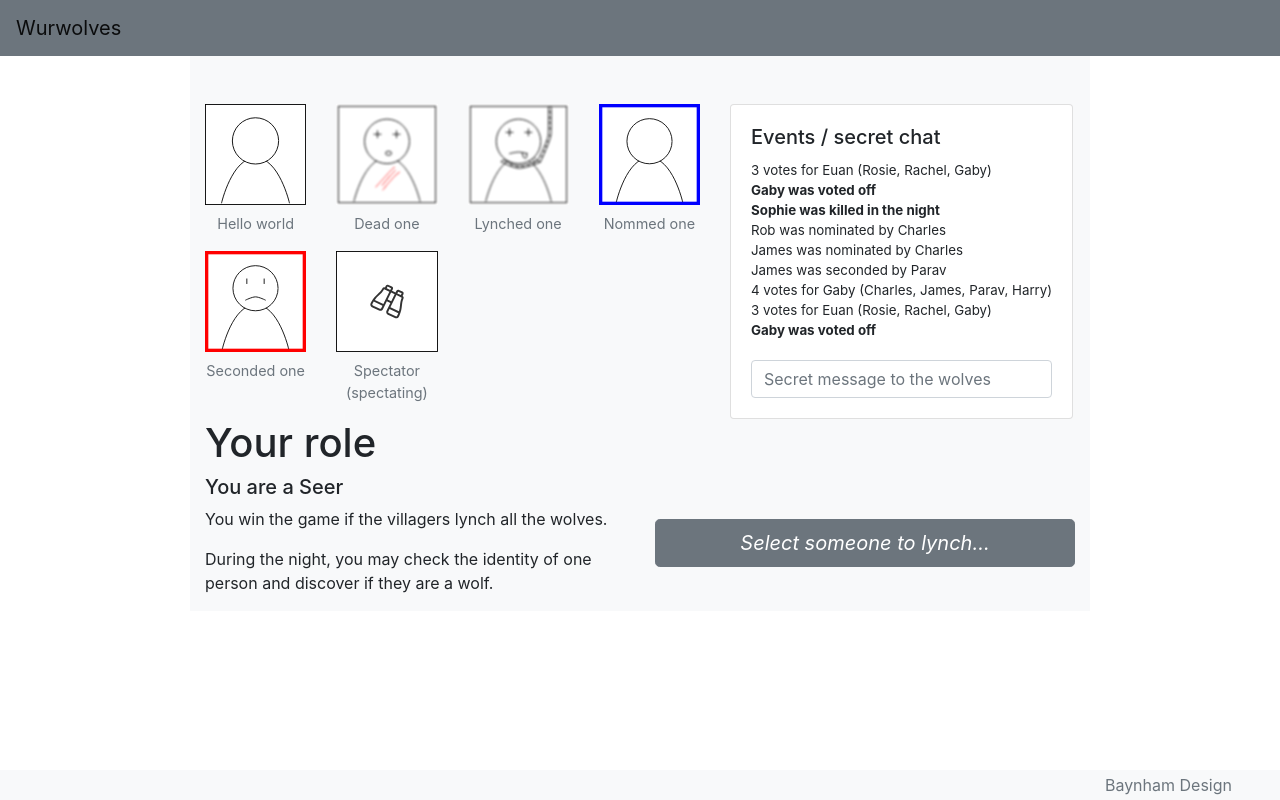
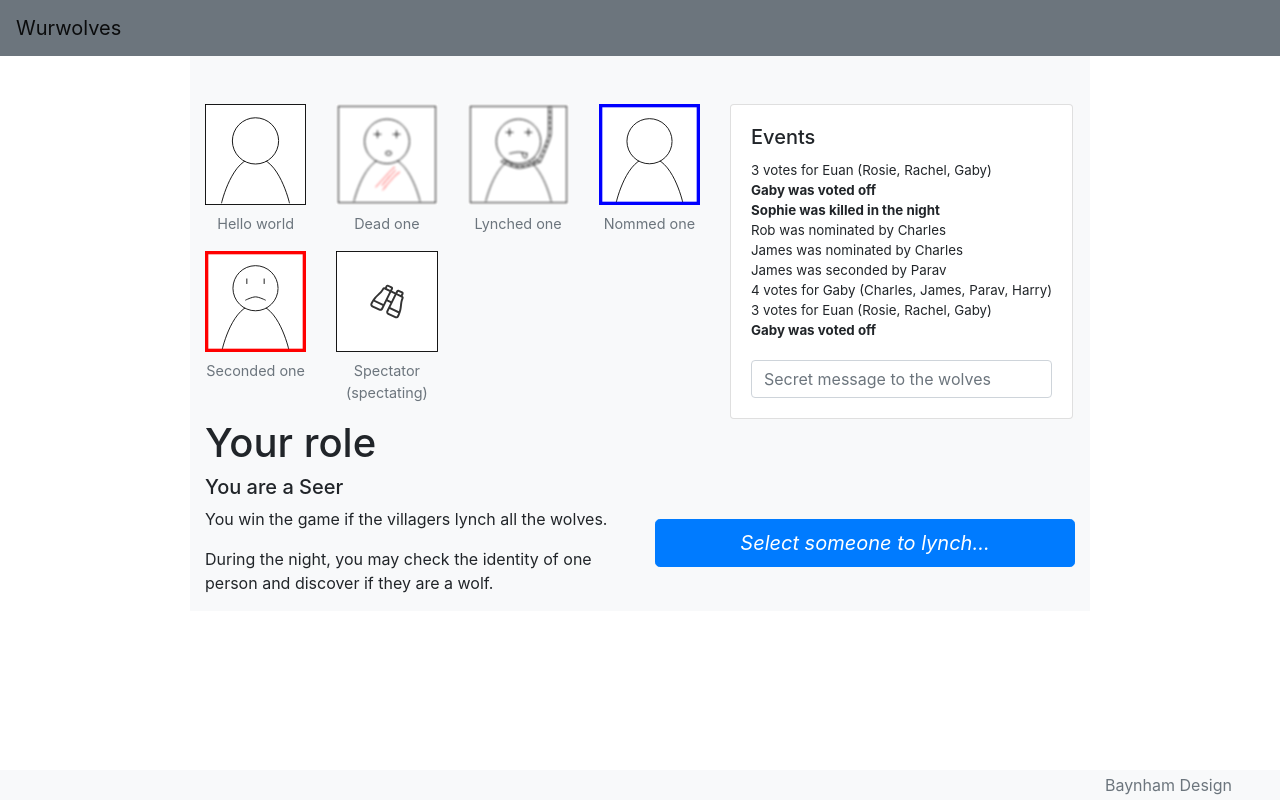
Before and after one commit to charlesbaynham/wurwolves, a React (Create React App) app in the folder react-ui/: page /1 in a window 1280 px wide. Built offline with nearby package versions, Linux system fonts and the light colour scheme.

Commit message:
Fully attach all UI elements to redux state

```diff
--- a/react-ui/package.json
+++ b/react-ui/package.json
@@ -12,6 +12,7 @@
     "express-favicon": "^2.0.1",
     "path": "^0.12.7",
     "react": "^16.13.1",
+    "react-bootstrap": "^1.0.1",
     "react-dom": "^16.13.1",
     "react-markdown": "^4.3.1",
     "react-redux": "^7.1.3",
--- a/react-ui/src/demoData.js
+++ b/react-ui/src/demoData.js
@@ -77,10 +77,10 @@ You win the game if the villagers lynch all the wolves.
 During the night, you may check the identity of one person and discover if they are a wolf.
         `,
         night_text: "You get to check someone's identity!",
-        button_visible: false,
-        button_enabled: false,
-        button_text: "",
-        button_confirm_text: "",
+        button_visible: true,
+        button_enabled: true,
+        button_text: "Select someone to lynch...",
+        button_confirm_text: "Lynch {}?",
     }))
 
     return
--- a/react-ui/src/features/Chatbox.js
+++ b/react-ui/src/features/Chatbox.js
@@ -15,7 +15,7 @@ export function Chatbox() {
     return (
         <div className="col-md-5">
             <div className="card card-body d-flex flex-column chat-holder bg-night-black">
-                <h5 className="card-title">Events / secret chat</h5>
+                <h5 className="card-title">Events</h5>
                 <div id="chat-box" className="flex-grow-1">
                     {chat_messages.map((m, ind) => m.isStrong
                         ? <strong key={ind}><ChatEntry msg={m.msg} /></strong>
--- a/react-ui/src/features/Controls.js
+++ b/react-ui/src/features/Controls.js
@@ -1,6 +1,8 @@
 import React from 'react';
 import { useSelector } from 'react-redux';
 import ReactMarkdown from 'react-markdown';
+
+import Button from 'react-bootstrap/Button';
 
 import {
     selectRole
@@ -14,8 +16,6 @@ function Controls() {
     const role = useSelector(selectRole);
     const game_stage = useSelector(selectStage);
 
-    console.log(game_stage)
-
     var left_text;
     if (game_stage === "day") {
         left_text = role.day_text;
@@ -26,8 +26,11 @@ function Controls() {
     return (
         <div className="row pt-4 pt-md-0 d-flex  flex-row-reverse align-items-center">
             <div className="col-md">
-                <button type="button" className="btn btn-secondary btn-block btn-lg"><em>Select someone to
-                          lynch...</em></button>
+                { role.button_visible ?
+                <Button variant="primary" size="lg" block disabled={!role.button_enabled}>
+                    <em>{role.button_text}</em>
+                </Button>
+                : null }
             </div>
             <div className="col-md pt-4 pt-md-0">
                 <h5>You are a {role.name}</h5>
```
Also changed, not shown: 1 other file (tests, documents, lock files or other folders).
